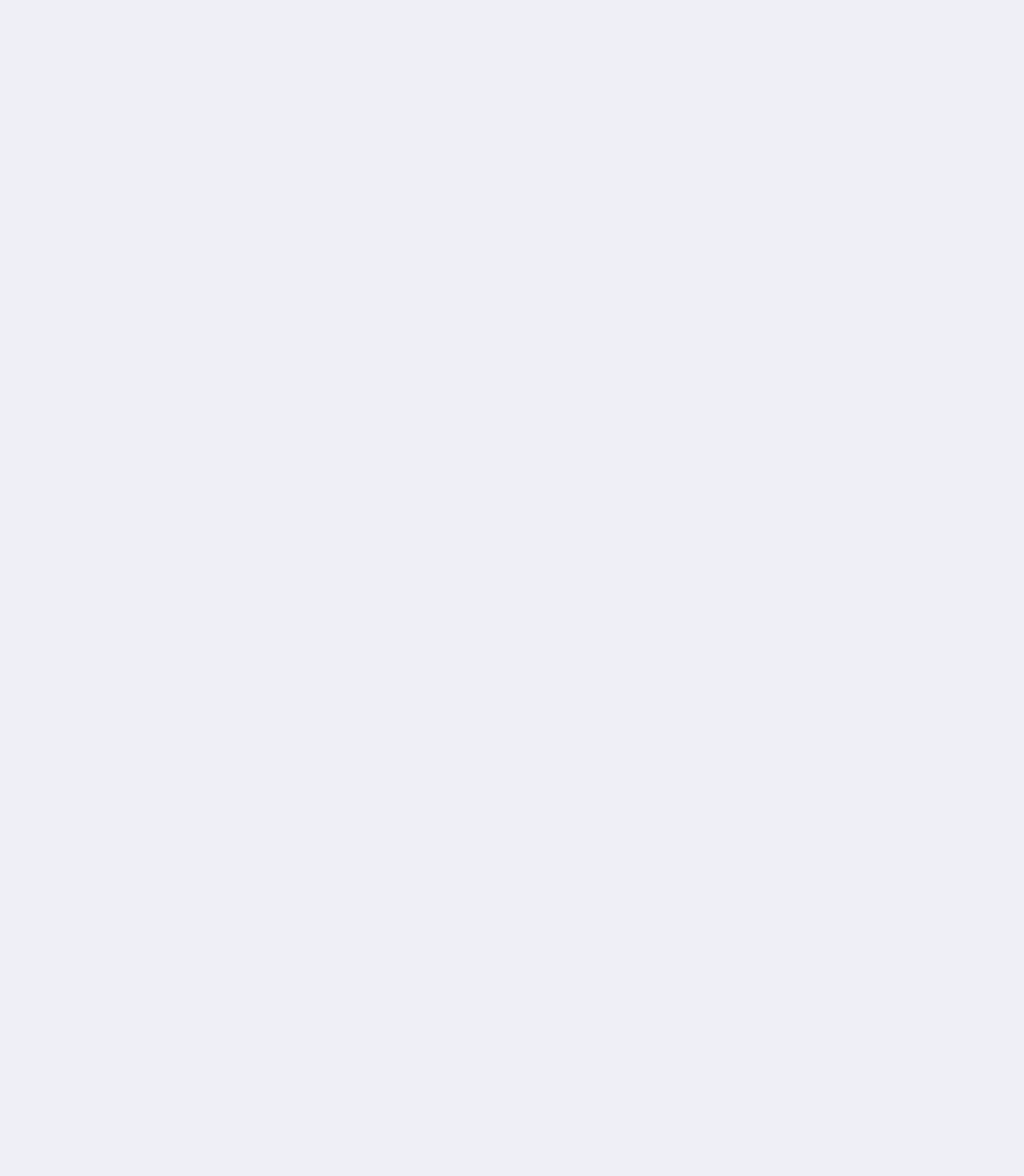
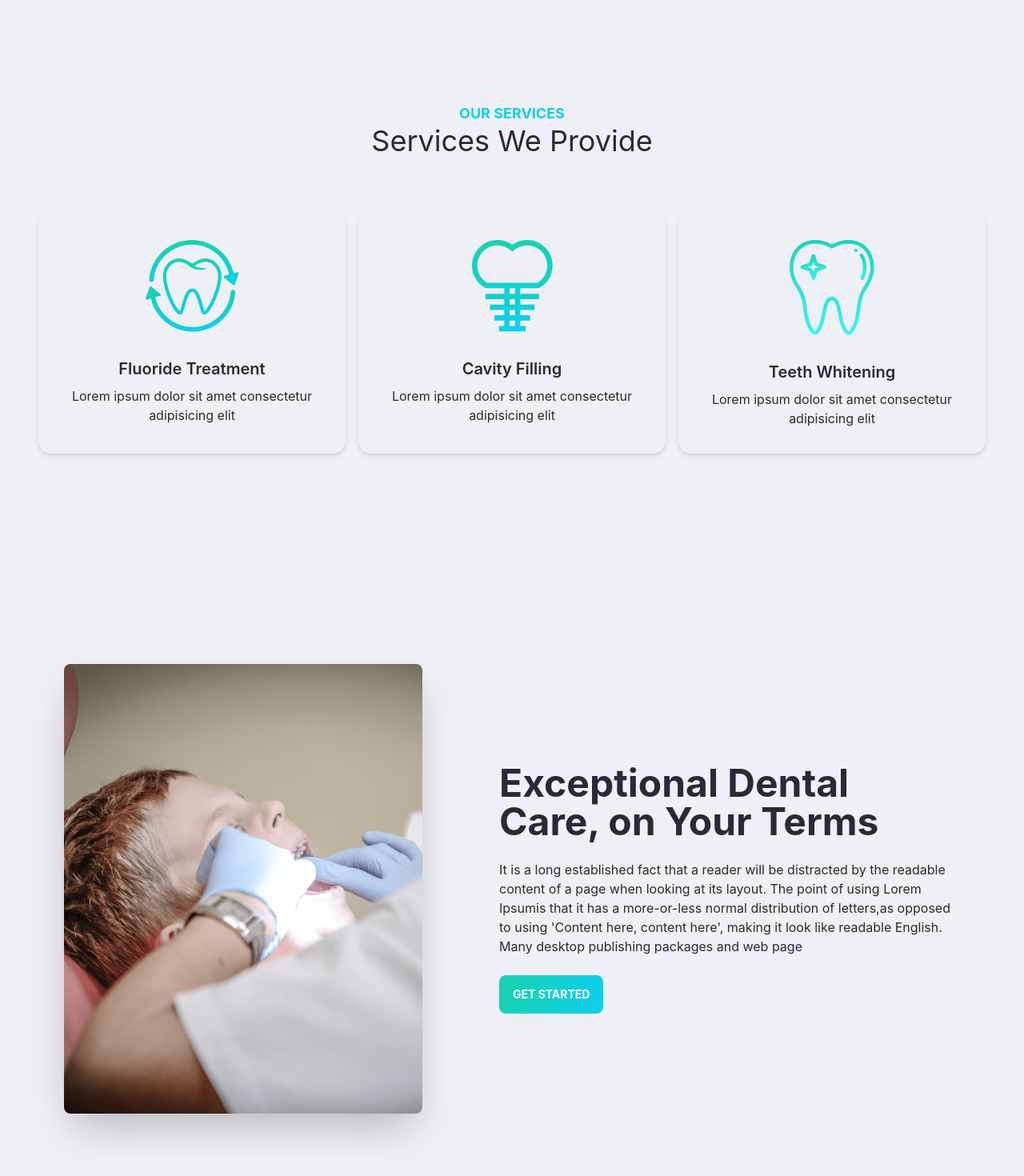
Before and after one commit to kamrulsaad/doctors-portal-client, a React (Create React App) app: page / in a window 1280 px wide. Shown: the part 1000-2470 px from the top of the page at 80% size. Before the commit the page ends 964 px from the top, so only its background shows below. Built offline with nearby package versions, Linux system fonts and the light colour scheme.

Commit message:
Added treatment, makeappointment, services serction

```diff
--- a/src/Pages/Home/Banner.js
+++ b/src/Pages/Home/Banner.js
@@ -1,16 +1,17 @@
 import React from 'react';
 import chair from '../../assets/images/chair.png'
+import GradientButton from '../Shared/GradientButton';
 
 const Banner = () => {
     return (
-        <div class="hero min-h-screen bg-base-100">
+        <div class="hero min-h-screen bg-base-100 mb-5">
             <div class="hero-content gap-12 flex-col lg:flex-row">
                 <div className='mt-10'>
                     <h1 class="text-5xl font-bold">Your New Smile Starts Here</h1>
                     <p class="py-6 max-w-xl">Provident cupiditate voluptatem et in. Quaerat fugiat ut assumenda excepturi exercitationem quasi. In deleniti eaque aut repudiandae et a id nisi.</p>
-                    <button class="btn btn-primary text-white font-bold bg-gradient-to-r from-secondary to-primary">Get Started</button>
+                    <GradientButton></GradientButton>
                 </div>
-                <img src={chair} class="max-w-xl rounded-lg shadow-xl" alt='' />
+                <img src={chair} class="lg:max-w-xl rounded-lg shadow-xl" alt='' />
             </div>
         </div>
     );
--- a/src/Pages/Home/Home.js
+++ b/src/Pages/Home/Home.js
@@ -1,12 +1,18 @@
 import React from 'react';
 import Banner from './Banner';
 import Info from './Info';
+import MakeAppointment from './MakeAppointment';
+import Services from './Services';
+import Treatment from './Treatment';
 
 const Home = () => {
     return (
         <div>
             <Banner></Banner>
             <Info></Info>
+            <Services></Services>
+            <Treatment></Treatment>
+            <MakeAppointment></MakeAppointment>
         </div>
     );
 };
--- a/src/Pages/Home/InfoCard.js
+++ b/src/Pages/Home/InfoCard.js
@@ -3,7 +3,7 @@ import React from 'react';
 const InfoCard = ({img, bgColor, cardTitle}) => {
     return (
         <div class={`card lg:card-side shadow-xl items-center ${bgColor}`}>
-            <figure className='pl-5'><img src={img} alt="Album"/></figure>
+            <figure className='pl-5 mt-5 lg:mt-0'><img src={img} alt="Album"/></figure>
             <div class="card-body text-white">
                 <h2 class="card-title">{cardTitle}</h2>
                 <p>Click the button to listen on Spotiwhy app.</p>
--- /dev/null
+++ b/src/Pages/Home/MakeAppointment.js
@@ -0,0 +1,26 @@
+import React from 'react';
+import GradientButton from '../Shared/GradientButton';
+import doctor from '../../assets/images/doctor-small.png'
+import appointment from '../../assets/images/appointment.png'
+
+const MakeAppointment = () => {
+    return (
+        <section style={{
+            background : `url(${appointment})`
+        }} className='flex items-center my-10'>
+            <div className='flex-1'>
+                <img className='max-w-xl mt-[-90px]' src={doctor} alt="" />
+            </div>
+            <div className='flex-1'>
+                <h3 className='text-primary uppercase font-bold my-2'>Appointment</h3>
+                <h3 className='text-4xl text-white py-5'>Make an appointment Today</h3>
+                <p className='pb-5 text-white'>
+                    It is a long established fact that a reader will be distracted by the readable content of a page when looking at its layout. The point of using Lorem Ipsumis that it has a more-or-less normal distribution of letters,as opposed to using 'Content here, content here', making it look like readable English. Many desktop publishing packages and web page
+                </p>
+                <GradientButton></GradientButton>
+            </div>
+        </section>
+    );
+};
+
+export default MakeAppointment;
--- /dev/null
+++ b/src/Pages/Home/Service.js
@@ -0,0 +1,17 @@
+import React from 'react';
+
+const Service = ({service}) => {
+    return (
+        <div class="card lg:max-w-lg bg-base-100 shadow-md">
+            <figure class="px-10 pt-10">
+                <img src={service.img} alt="Shoes" class="rounded-xl" />
+            </figure>
+            <div class="card-body items-center text-center">
+                <h2 class="card-title">{service.name}</h2>
+                <p>{service.description}</p>
+            </div>
+        </div>
+    );
+};
+
+export default Service;
--- /dev/null
+++ b/src/Pages/Home/Services.js
@@ -0,0 +1,43 @@
+import React from 'react';
+import fluoride from '../../assets/images/fluoride.png'
+import cavity from '../../assets/images/cavity.png'
+import whitening from '../../assets/images/whitening.png'
+import Service from './Service';
+
+const Services = () => {
+
+    const services = [
+        {
+            _id: 1,
+            name : "Fluoride Treatment",
+            description : 'Lorem ipsum dolor sit amet consectetur adipisicing elit',
+            img : fluoride
+        },
+        {
+            _id: 2,
+            name : "Cavity Filling",
+            description : 'Lorem ipsum dolor sit amet consectetur adipisicing elit',
+            img : cavity
+        },
+        {
+            _id: 3,
+            name : "Teeth Whitening",
+            description : 'Lorem ipsum dolor sit amet consectetur adipisicing elit',
+            img : whitening
+        }
+    ]
+
+    return (
+        <div className='py-36'>
+            <h3 className='text-lg uppercase text-primary text-center font-bold'>Our Services</h3>
+            <h3 className='text-center text-4xl mb-16'>Services We Provide</h3>
+            <div className='grid grid-cols-1 md:grid-cols-2 lg:grid-cols-3 gap-4 px-12'>
+                {
+                    services.map(service => <Service key={service._id} service={service}></Service>)
+                }
+            </div>
+        </div>
+    );
+};
+
+export default Services;
--- /dev/null
+++ b/src/Pages/Home/Treatment.js
@@ -0,0 +1,20 @@
+import React from 'react';
+import treatment from '../../assets/images/treatment.png'
+import GradientButton from '../Shared/GradientButton';
+
+const Treatment = () => {
+    return (
+        <div class="hero min-h-screen">
+            <div class="hero-content flex-col gap-24 lg:flex-row">
+                <img src={treatment} class="lg:max-w-md rounded-lg shadow-2xl" alt=''/>
+                <div>
+                    <h1 class="text-5xl max-w-lg font-bold">Exceptional Dental Care, on Your Terms</h1>
+                    <p class="py-6 max-w-xl">It is a long established fact that a reader will be distracted by the readable content of a page when looking at its layout. The point of using Lorem Ipsumis that it has a more-or-less normal distribution of letters,as opposed to using 'Content here, content here', making it look like readable English. Many desktop publishing packages and web page</p>
+                    <GradientButton/>
+                </div>
+            </div>
+        </div>
+    );
+};
+
+export default Treatment;
--- /dev/null
+++ b/src/Pages/Shared/GradientButton.js
@@ -0,0 +1,11 @@
+import React from 'react';
+
+const GradientButton = ({ children }) => {
+    return (
+        <button class="btn btn-primary text-white font-bold bg-gradient-to-r from-secondary to-primary">
+            {children || "Get Started"}
+        </button>
+    );
+};
+
+export default GradientButton;
```
